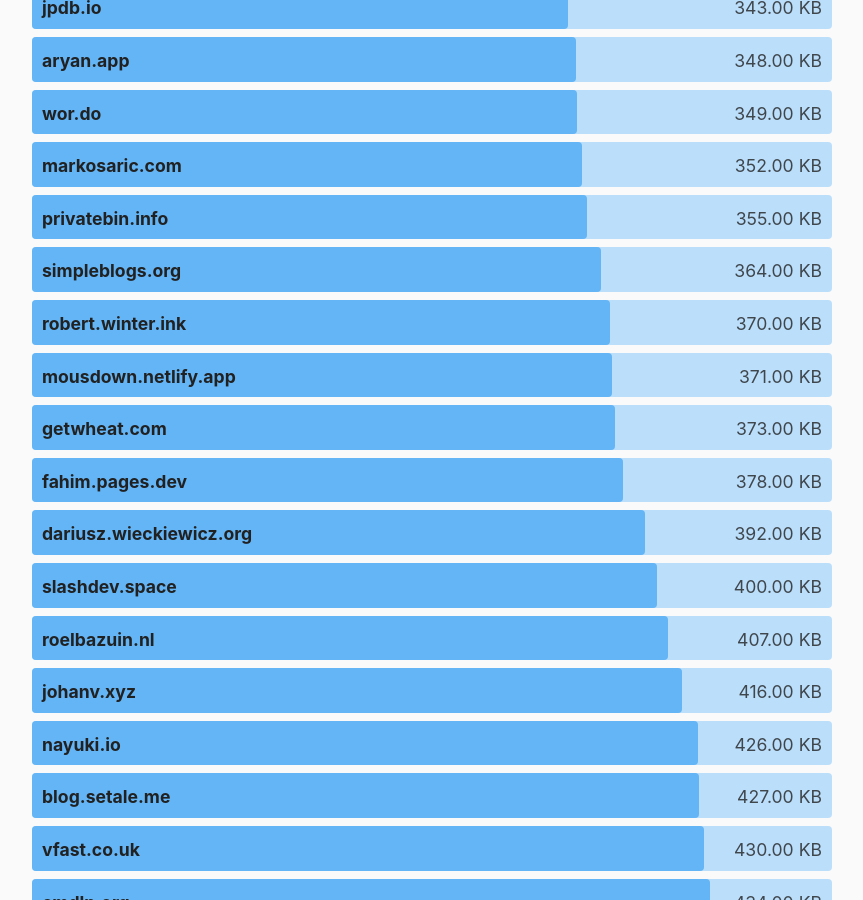
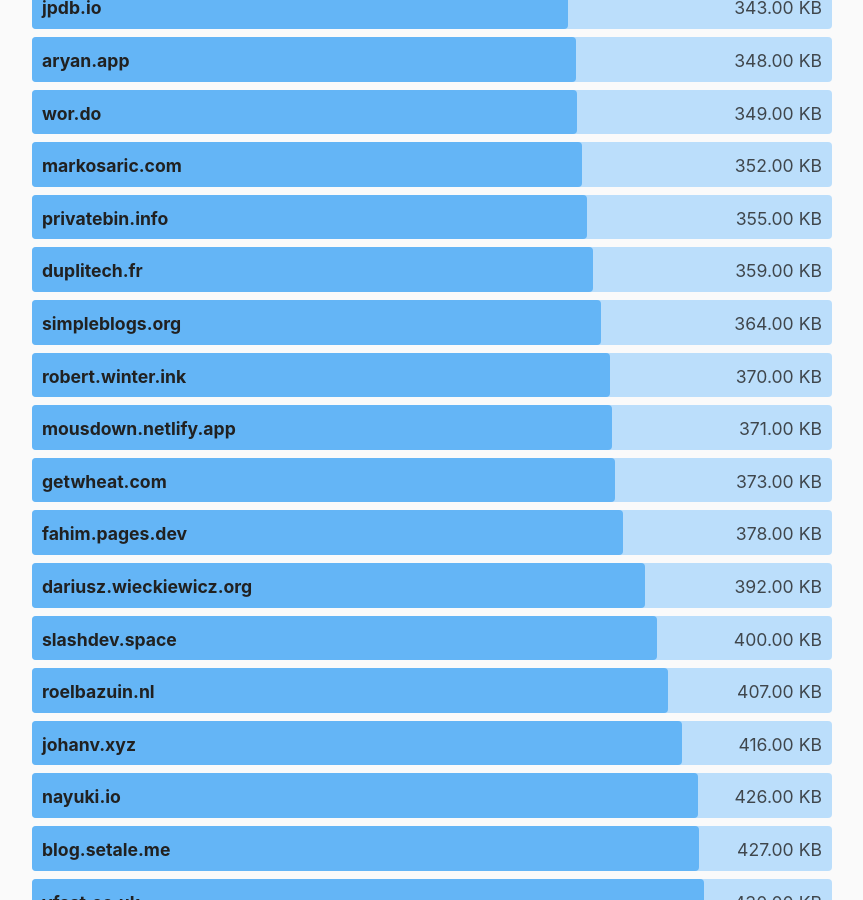
Before and after one commit to kevquirk/512kb.club, a Jekyll site: the page built from index.md, in a window 1280 px wide and 900 px high, scrolled down 21429 px. Shown: the whole window, without its empty margins (208-1071 px from the left). Built offline with Jekyll 4.4.1, drawn with Linux system fonts in a browser that asks for light colours.

Commit message:
Update sites.yml
https://gtmetrix.com/reports/duplitech.fr/Erp6soPJ/

```diff
--- a/_data/sites.yml
+++ b/_data/sites.yml
@@ -618,6 +618,11 @@
   size: 454
   last_checked: 2021-12-03
 
+- domain: duplitech.fr
+  url: https://www.duplitech.fr/
+  size: 359
+  last_checked: 2022-04-01
+
 - domain: dusanmitrovic.xyz
   url: https://dusanmitrovic.xyz/
   size: 12.6
```
